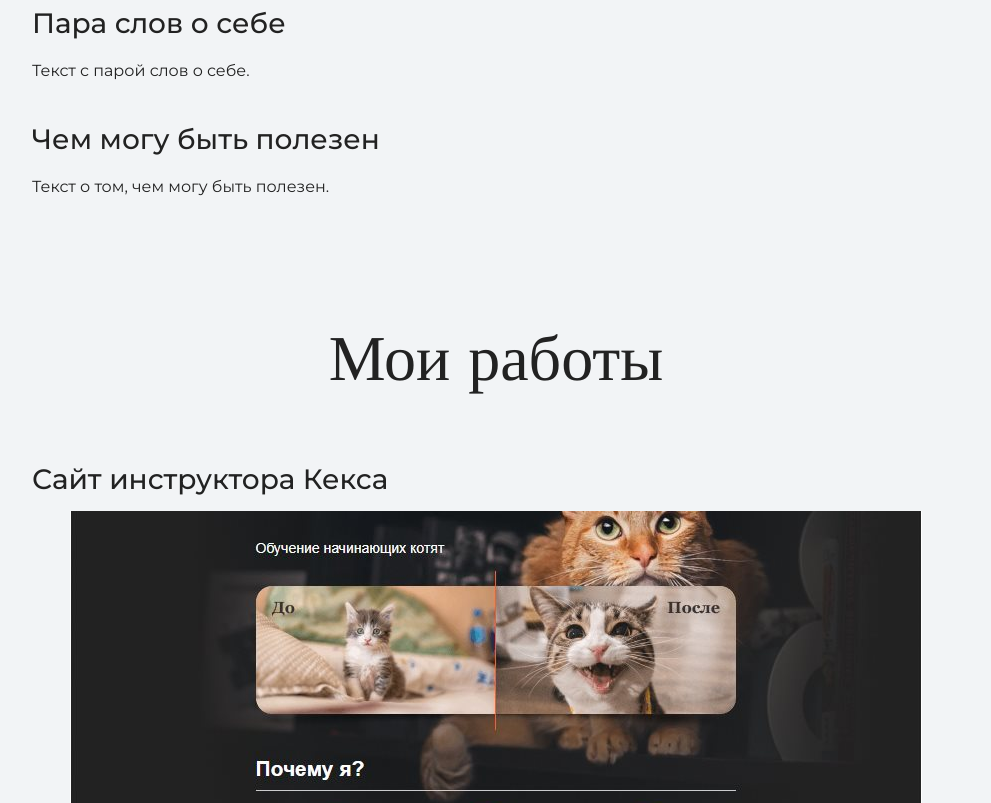
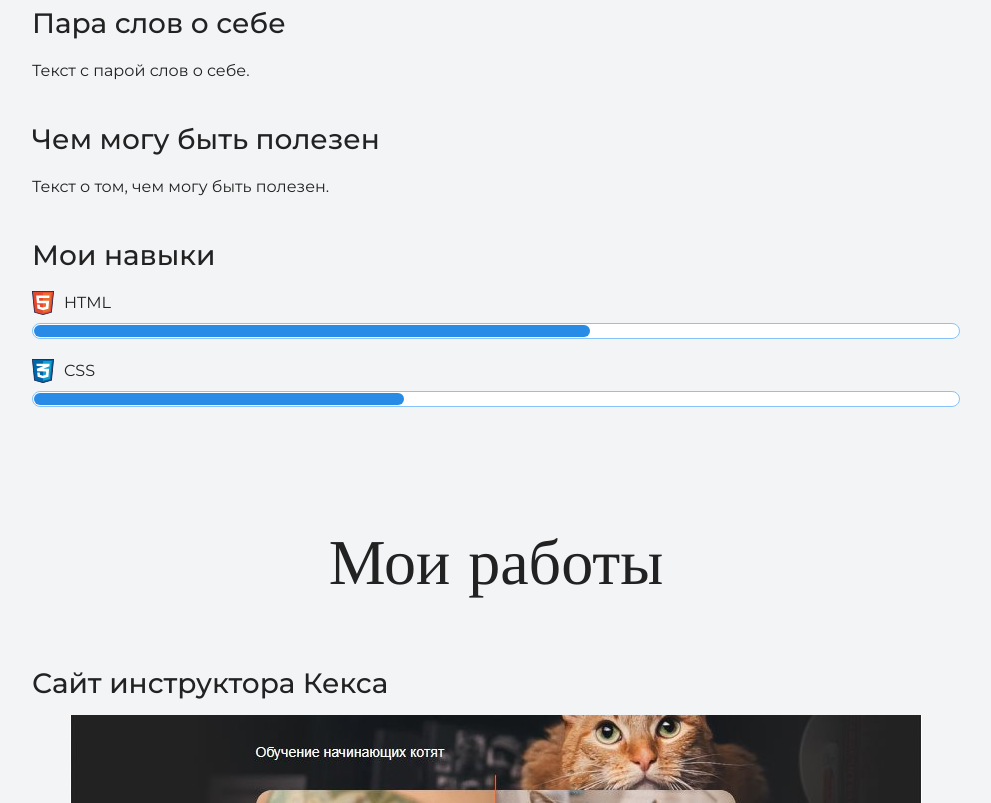
Before and after one commit to Barmallej/my-site, a plain HTML site: page index.html in a window 1280 px wide. Shown: the part 1724-2527 px from the top of the page, without its empty margins (144-1135 px from the left). Drawn offline with nearby package versions, Linux system fonts and the light colour scheme.

Commit message:
Update index.html

```diff
--- a/index.html
+++ b/index.html
@@ -26,10 +26,19 @@
       <figure class="user-image">
   <img src="files/user.jpg" width="682" height="512"  alt="Фотография">
 </figure>
+<div>
       <h3>Пара слов о себе</h3>
       <p>Текст с парой слов о себе.</p>
       <h3>Чем могу быть полезен</h3>
       <p>Текст о том, чем могу быть полезен.</p>
+</div>
+      <div class="skills">
+      <h3>Мои навыки</h3>
+      <dl class="skills-list">
+        <dt class="skill-html">HTML</dt>
+        <dd class="level"><div style="width: 60%;">60%</div></dd>
+        <dt class="skill-css">CSS</dt>
+        <dd class="level"><div style="width: 40%;">40%</div></dd>
       </div>
     </section>
 
```
